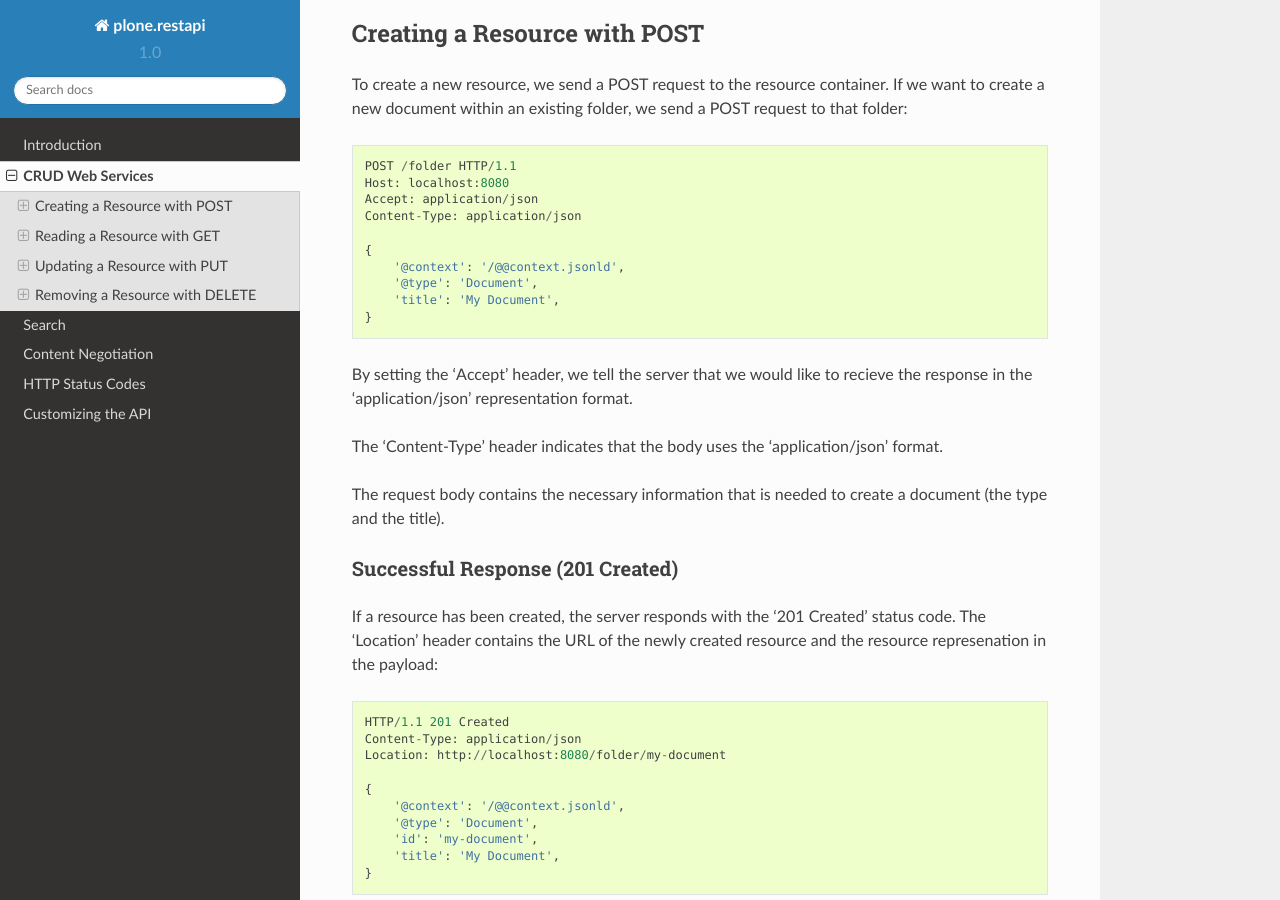
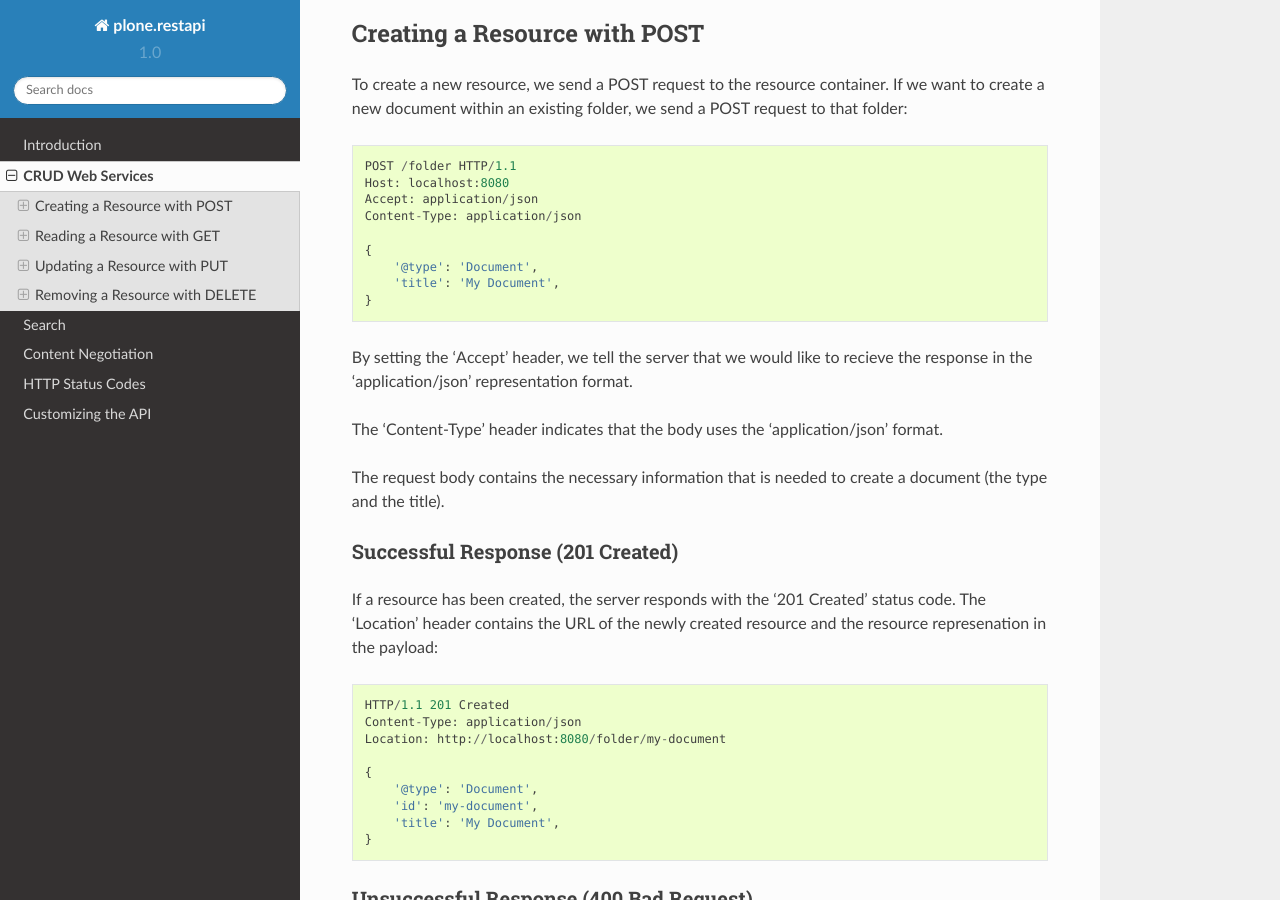
Before and after one commit to plone/plone.restapi, a Sphinx documentation site: the page built from docs/source/crud.rst, in a window 1280 px wide and 900 px high, scrolled down 453 px. Built offline with Sphinx 7.4.7 and the Read the Docs theme 2.0.0, drawn with Linux system fonts in a browser that asks for light colours; some of the changed text lies outside the part shown.

Commit message:
Remove @context from docs as well.

```diff
--- a/docs/source/crud.rst
+++ b/docs/source/crud.rst
@@ -25,7 +25,6 @@ To create a new resource, we send a POST request to the resource container.  If
   Content-Type: application/json
 
   {
-      '@context': '/@@context.jsonld',
       '@type': 'Document',
       'title': 'My Document',
   }
@@ -47,7 +46,6 @@ If a resource has been created, the server responds with the '201 Created' statu
   Location: http://localhost:8080/folder/my-document
 
   {
-      '@context': '/@@context.jsonld',
       '@type': 'Document',
       'id': 'my-document',
       'title': 'My Document',
@@ -185,7 +183,6 @@ To update an existing resource we send a PUT request to the server::
   Content-Type: application/json
 
   {
-      '@context': '/@@context.jsonld',
       '@type': 'Document',
       'title': 'My New Document Title',
   }
@@ -208,7 +205,6 @@ When a resource has been updated successfully, the server sends a '200 OK' respo
   Content-Type:: application/json
 
   {
-      '@context': '/@@context.jsonld',
       '@type': 'Document',
       'title': 'My New Document',
   }
--- a/docs/source/introduction.rst
+++ b/docs/source/introduction.rst
@@ -13,8 +13,6 @@ The server will then respond with the portal root in the JSON format:
 
 .. literalinclude:: _json/siteroot.json
    :language: json-ld
-
-`@context` defines what kind of resource this is and the meaning of the terms used within this resource.
 
 `@id` is a unique identifier for resources (IRIs). The @id property can be used to navigate through the web API by following the links.
 
```
